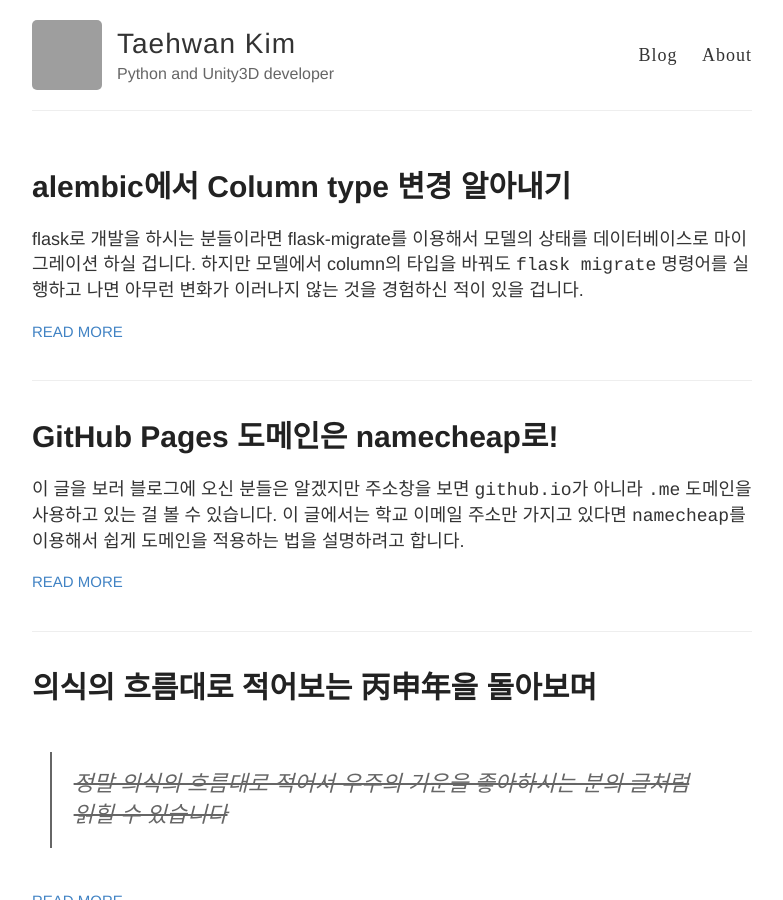
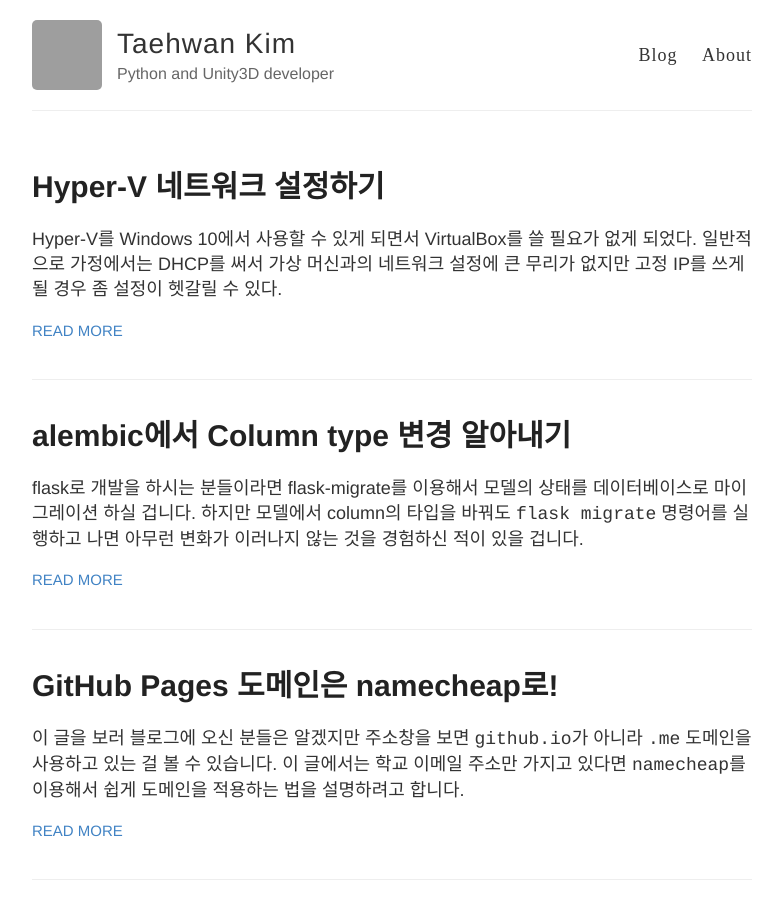
Before and after one commit to maxtortime/maxtortime.github.io, a Jekyll site: the page built from index.html, in a window 1280 px wide and 900 px high. Shown: the whole window, without its empty margins (248-1031 px from the left). Built offline with Jekyll 4.4.1, drawn with Linux system fonts in a browser that asks for light colours; some of the changed lines change nothing that is shown; grey boxes are pictures that could not be loaded.

Commit message:
Updated 2017-05-29-the-post-3490.md

```diff
--- a/_posts/2017-05-29-the-post-3490.md
+++ b/_posts/2017-05-29-the-post-3490.md
@@ -1,9 +1,42 @@
 ---
-title: Hyper-V 포트 포워딩하기
+title: Hyper-V 네트워크 설정하기
 layout: post
 tags:
   - hyper-v
-published: false
+published: true
 category: server
 ---
-윈도우 서버에 Hyper-V를 이용해서 리눅스 가상머신을 만들어서 사용하는 경우가 종종 있다. Hyper-V는 가상 스위치를 만들어서 호스트 컴퓨터와 가상 컴퓨터 사이의 네트워크 구성을 관리한다. 그런데 호스트 컴퓨터가 고정 IP를 사용할 경우
+Hyper-V를 Windows 10에서 사용할 수 있게 되면서 VirtualBox를 쓸 필요가 없게 되었다. 일반적으로 가정에서는 DHCP를 써서 가상 머신과의 네트워크 설정에 큰 무리가 없지만 고정 IP를 쓰게 될 경우 좀 설정이 헷갈릴 수 있다.
+
+Hyper-V는 가상 스위치를 이용해서 네트워크를 설정하게 되는데 고정 IP를 사용할 경우 그 IP를 기준으로 내부 스위치를 만들어서 새로운 서브넷을 만들어서 사용하면 된다.
+
+## 내부 가상 스위치 만들기
+먼저 `Hyper-V 관리자`를 실행하고 `가상 스위치 관리자`를 실행한다. 그 다음 내부를 선택하고 가상 스위치 만들기를 클릭한다. 그리고 이름은 아무렇게 하고 나서 확인을 누르면 내부 가상 스위치가 만들어진다. 다른 옵션은 신경쓰지 않아도 된다.
+
+## 내부 가상 스위치 IP 설정하기
+
+먼저 시작버튼->오른쪽클릭->네트워크 연결을 클릭한다,
+
+![네트워크 및 공유센터 클릭]({{site.baseurl}}/_posts/start_context.png)
+
+다음 아래에 보이는 `네트워크 및 공유 센터`을 클릭한다.
+
+![시작버튼->오른쪽클릭->네트워크연결]({{site.baseurl}}/_posts/network_connection.png)
+
+그러면 아까 만든 내부 가상 스위치가 보이는데 클릭 후 속성을 눌러 `인터넷 프로토콜 버전 4(TCP/IPv4) 속성` 을 클릭한다.
+
+![IP 설정]({{site.baseurl}}/_posts/ipconfig.png)
+
+IP 주소는 원래 IP 대역과 다르게 설정하면 된다. 여기서 설정한 IP주소가 가상 컴퓨터의 IP주소가 될 것이다.
+
+## 이더넷을 내부 가상 스위치와 공유
+
+다시 `네트워크 및 공유센터`로 돌아와서 이번에는 로컬 영역 연결을 클릭해서 속성으로 이동 후 공유탭으로 간다.
+
+![이더넷 공유]({{site.baseurl}}/_posts/share.png)
+
+그러면 스크린샷과 같은 설정화면을 볼 수 있는데 여기서 스크린샷처럼 설정을 한 후 확인을 누르면 된다. 또한 설정을 눌러서 내부 가상 스위치와의 포트 포워딩이 가능하다.
+
+예를 들어 아래 스크린샷처럼 설정해줄 경우 호스트 컴퓨터 IP로 가상 컴퓨터에 SSH 접속이 가능하다.
+
+![포트 포워딩]({{site.baseurl}}/_posts/sshportfowarding.png)
```
